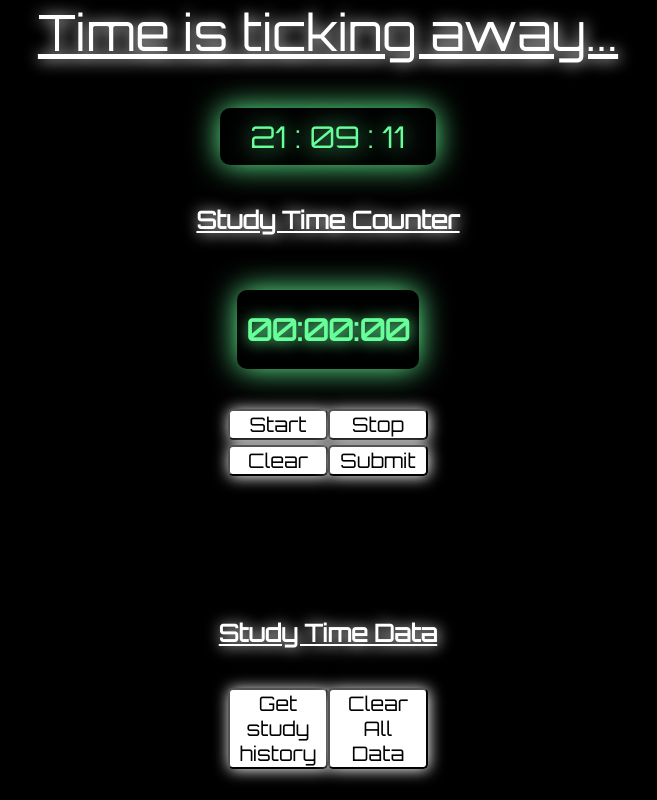
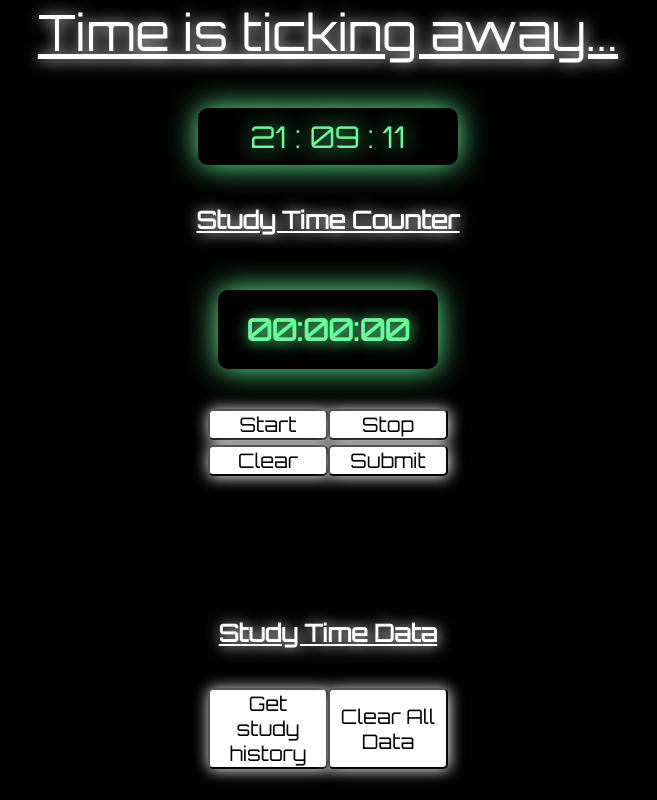
Before and after one commit to Pici1985/Timer, a plain HTML site: page index.html in a window 1280 px wide. Shown: the whole page, without its empty margins (312-969 px from the left). Drawn offline with Linux system fonts and the light colour scheme.

Commit message:
uccso
uccso

```diff
--- a/style.css
+++ b/style.css
@@ -17,14 +17,14 @@ body {
   margin: 5px auto 40px;
   box-shadow: 0px 0px 30px #66ff99;
   border-radius: 10px;
-  width: initial;
+  width: 200px;
 
 }
 
 #stopwatch{
     font-family: 'Orbitron', sans-serif;
     /* border: 1px solid red; */
-    width: initial;
+    width: 200px;
     font-size: 15px;
     margin: 5px auto 40px;
     text-align: center;
@@ -52,7 +52,7 @@ body {
     box-shadow: 1px 1px 15px white;
     background-color: white;
     color: black;
-    width: 100px;
+    width: 120px;
 
 
 }
```
